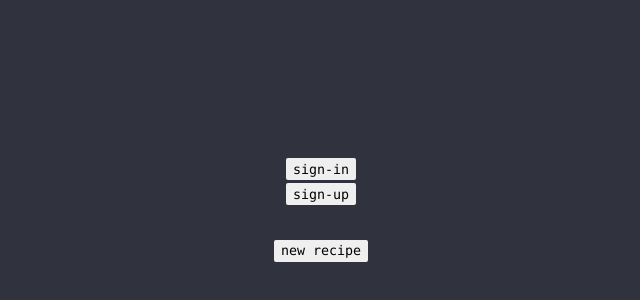
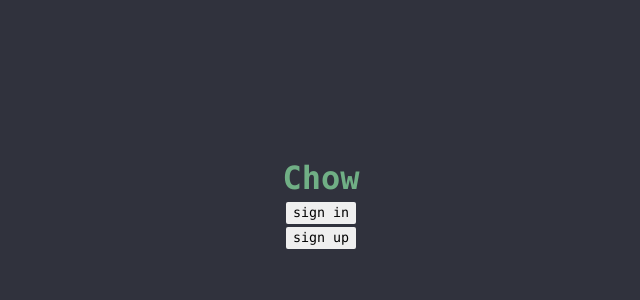
Before and after one commit to friedcouch/Chow, a website: page index.html in a window 1280 px wide. Shown: the part 190-490 px from the top of the page, without its empty margins (319-959 px from the left). Drawn offline with nearby package versions, Linux system fonts and the light colour scheme.

Commit message:
relocated sign out to bottom, changed instruction input to textarea

```diff
--- a/index.html
+++ b/index.html
@@ -7,14 +7,15 @@
   <title></title>
 </head>
 <body>
-  <button id="btn-sign-in">sign-in</button>
-  <button id="btn-sign-up">sign-up</button>
-  <button id="btn-sign-out">sign-out</button>
+  <h1>Chow</h1>
+  <button id="btn-sign-in">sign in</button>
+  <button id="btn-sign-up">sign up</button>
 
   <div id="form-bg" class="hidden"></div>
 
   <form id="form-sign-up" class="hidden popup">
-    <h2>sign up form</h2>
+    <h1>Chow</h1>
+    <h2>sign up</h2>
     <label for="username">Username</label>
     <input type="text" name="username">
     <br />
@@ -29,7 +30,8 @@
   </form>
 
   <form id="form-sign-in" class="hidden popup">
-    <h2>sign in form</h2>
+    <h1>Chow</h1>
+    <h2>sign in</h2>
     <label for="email">Email</label>
     <input type="email" name="email">
     <br />
@@ -47,7 +49,7 @@
   </div>
 
   <div id="delete-recipe" class="hidden popup">
-    <span>Are you sure you want to delete this recipe? This action cannot be undone.</span>
+    <p>Are you sure you want to delete this recipe?<br /> This action cannot be undone.</p>
     <button class="cancel">cancel</button>
     <button class="continue">continue</button>
   </div>
@@ -55,7 +57,7 @@
   <div id="nutrition-facts" class="hidden popup">
     <div>
       <div id="nutrients" class="column">
-      <span class="header">NUTRITION</span>
+      <span class="header">nutrient</span>
       <span class="bold serving-size">serving size (g)</span>
       <span class="bold calories">calories</span>
       <span class="bold protein">protein (g)</span>
@@ -74,12 +76,15 @@
 
   <form id="edit-recipe" class="hidden popup" data-just-opened="false"
     data-is-open="false" data-is-new="false" data-recipe-id="">
+    <h3>name</h3>
     <input id='recipe-name' type="text" placeholder="name" required>
     <div id="ingredients">
+      <h3>ingredients</h3>
       <ul></ul>
       <button type="button" class="add">add</button>
     </div>
     <div id="instructions">
+      <h3>instructions</h3>
       <ul></ul>
       <button type="button" class="add">add</button>
     </div>
@@ -87,7 +92,8 @@
   </form>
 
   <ul id="recipes"></ul>
-  <button id="add-recipe">new recipe</button>
+  <button id="add-recipe" style="display: none">new recipe</button>
+  <button id="btn-sign-out">sign out</button>
 
   <script src="https://unpkg.com/jquery@3.3.1/dist/jquery.min.js"></script>
   <script type="text/javascript" src="./script.js"></script>
```
